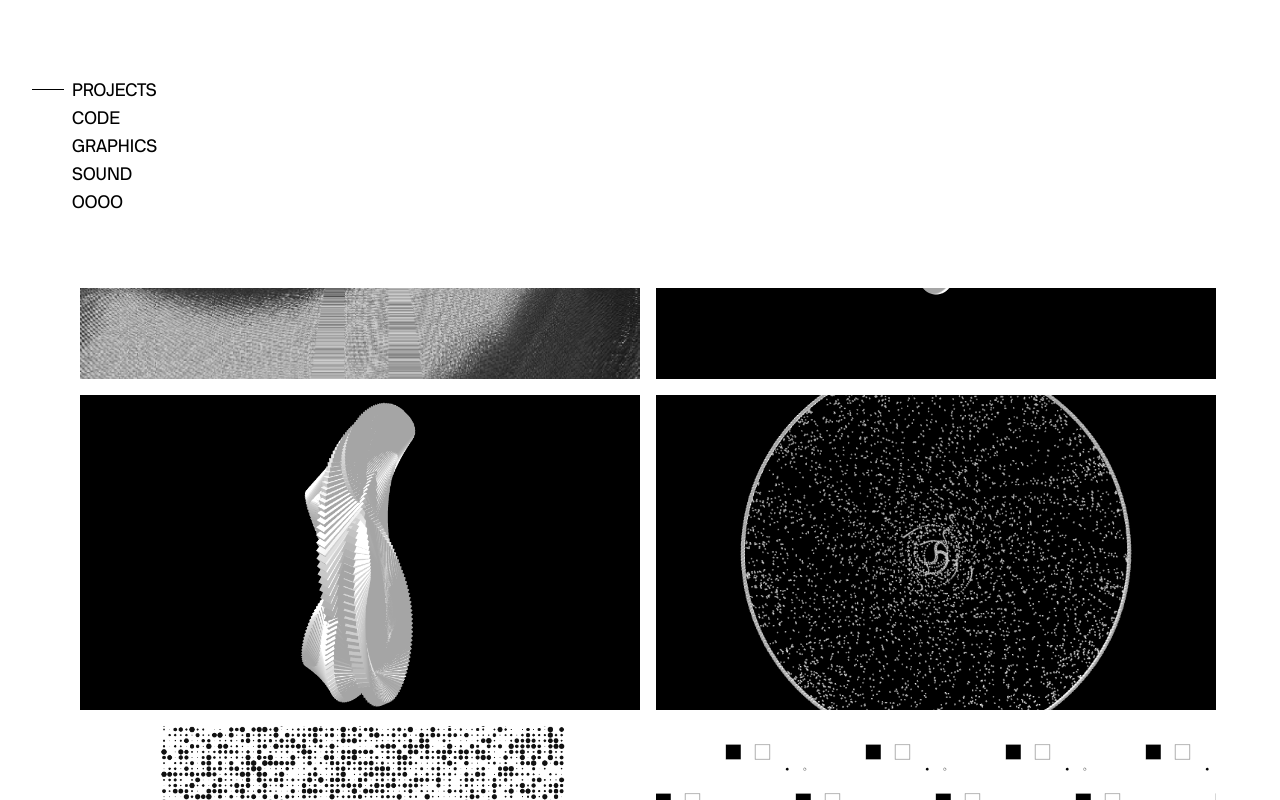
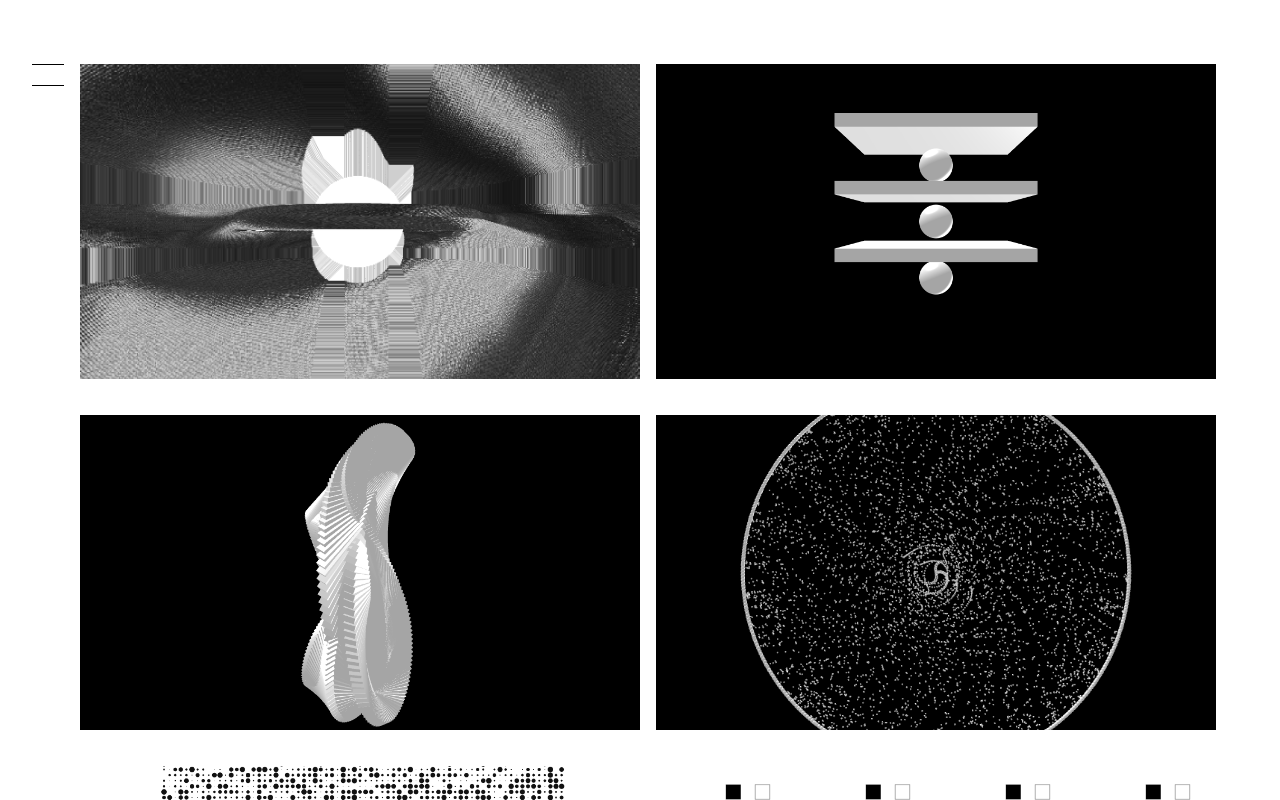
Before and after one commit to Zume-z/zume-gallery, a Vue app: page / in a window 1280 px wide. Shown: the top 800 px of the page. Built offline with nearby package versions, Linux system fonts and the light colour scheme.

Commit message:
update: gallery

```diff
--- a/src/components/Gallery.vue
+++ b/src/components/Gallery.vue
@@ -1,18 +1,19 @@
 <template>
   <div class="flex-1 grid grid-cols-1 sm:grid-cols-2 self-start gap-4">
-    <div
-      @click="selectedImageIndex = i"
-      v-for="(image, i) in filteredImages"
-      class="relative w-full aspect-w-16 aspect-h-9 bg-cover bg-center cursor-pointer transition duration-300 ease-in-out"
-      :class="activeImageIndex !== null && activeImageIndex !== i && 'opacity-20'"
-      :style="{ backgroundImage: `url(${image.url})` }"
-    >
+    <div @click="selectedImageIndex = i" v-for="(image, i) in filteredImages" class="relative w-full bg-cover bg-center">
+      <div
+        class="relative w-full aspect-w-16 aspect-h-9 bg-cover bg-center cursor-pointer transition duration-300 ease-in-out"
+        :style="{ backgroundImage: `url(${image.url})` }"
+        :class="activeImageIndex !== null && activeImageIndex == i && 'opacity-20 '"
+      ></div>
+      <div class="cursor-pointer transition duration-300 ease-in-out opacity-0" :class="activeImageIndex !== null && activeImageIndex == i && 'opacity-100'">{{ image.title }}</div>
       <div
         class="absolute top-1/2 left-1/2 w-full h-full p-2 box-content transform -translate-x-1/2 -translate-y-1/2"
         @mouseenter="activeImageIndex = i"
         @mouseleave="activeImageIndex = null"
       />
     </div>
+
     <transition
       enter-active-class="transition duration-300"
       enter-from-class="opacity-0"
--- a/src/components/Sidebar.vue
+++ b/src/components/Sidebar.vue
@@ -27,11 +27,12 @@
     </div>
   </div>
 
-  <div class="hidden sm:block relative p-8 flex-shrink-0 z-10" @mouseenter="menuActive = true" @mouseleave="menuActive = false">
+  <div class="hidden sm:block relative p-8 flex-shrink-0 z-10" @mouseleave="menuActive = false">
     <!-- DESKTOP Sidebar Menu Icon -->
-    <div class="sticky top-16 z-10">
+    <div class="sticky top-16 z-10" @mouseenter="menuActive = true">
       <div
         class="grid grid-flow-row w-4 relative z-10 cursor-pointer duration-300 ease-in-out"
+        @mouseenter="menuActive = true"
         :class="
           menuActive && developActive
             ? 'gap-0 top-[52px]'
```
